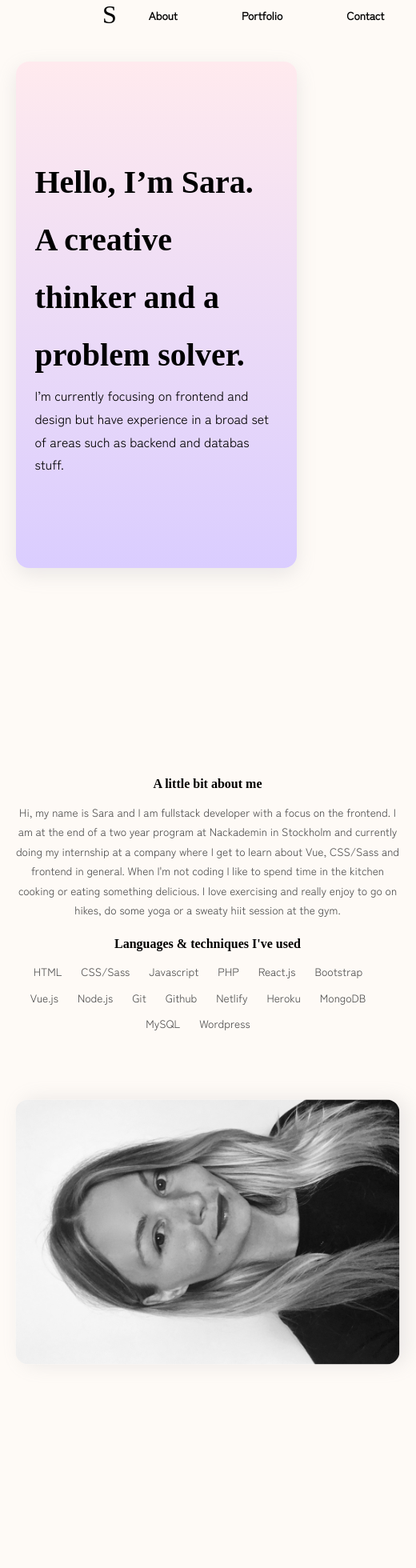
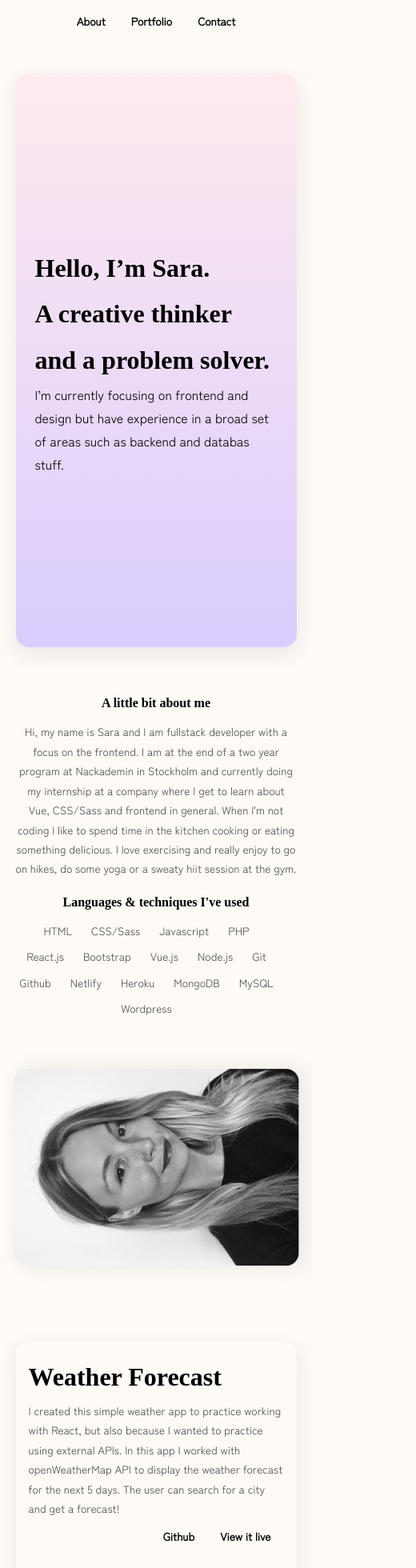
Before and after one commit to saraavvi/portfolio, a Vue app: page / in a window 390 px wide. Shown: the top 1960 px of the page at 80% size, 520 px wide, since content can reach past the window. Built offline with nearby package versions, Linux system fonts and the light colour scheme; a web font is replaced by a local one.

Commit message:
:lipstick: create media queries for smaller screens

```diff
--- a/src/components/AboutSection.vue
+++ b/src/components/AboutSection.vue
@@ -58,13 +58,16 @@ export default {
   display: flex;
   justify-content: center;
 
+  @include respond(desktop) {
+    padding: 10rem 30rem;
+  }
   @include respond(tab-port) {
     flex-direction: column-reverse;
     text-align: center;
+    padding: 5rem 30rem 0 30rem;
   }
-
-  @include respond(desktop) {
-    padding: 10rem 30rem;
+  @include respond(phone) {
+    padding: 0;
   }
 
   .image {
@@ -75,6 +78,11 @@ export default {
     @include respond(tab-port) {
       height: 60rem;
       transform: rotate(-90deg);
+    }
+    @include respond(phone) {
+      width: 70%;
+      height: auto;
+    }
   }
 }
 
@@ -89,6 +97,9 @@ export default {
   @include respond(tab-port) {
     padding-left: 0;
     min-width: 60rem;
+  }
+  @include respond(phone) {
+    min-width: 30rem;
   }
 
   .about-skills {
@@ -117,5 +128,4 @@ export default {
     padding: 0rem 3rem 1rem 0;
   }
 }
-}
 </style>
--- a/src/components/ContactSection.vue
+++ b/src/components/ContactSection.vue
@@ -22,14 +22,26 @@
   justify-content: center;
   padding: 14rem;
 
+  @include respond(phone) {
+    padding: 0rem;
+  }
+
   .text-container {
     min-width: 60rem;
     max-width: 50%;
     text-align: center;
+
+    @include respond(phone) {
+      min-width: 40rem;
+    }
   }
   .contact-text {
-    font-size: 5rem;
+    font-size: 4rem;
     font-weight: normal;
+
+    @include respond(phone) {
+      font-size: 3rem;
+    }
   }
   .li-link {
     position: relative;
--- a/src/components/LandingSection.vue
+++ b/src/components/LandingSection.vue
@@ -24,6 +24,10 @@
   align-items: center;
   box-shadow: $box-shadow;
 
+  @include respond(tab-port) {
+    height: 85vh;
+  }
+
   @include hover-lift;
 
   .heading-container {
@@ -32,6 +36,10 @@
     .heading {
       font-family: $font-secondary;
       font-size: 5rem;
+
+      @include respond(phone) {
+        font-size: 4rem;
+      }
     }
     .sub {
       font-size: 2rem;
--- a/src/components/ProjectCard.vue
+++ b/src/components/ProjectCard.vue
@@ -1,7 +1,9 @@
 <template>
   <div class="project-container">
     <div class="image-container">
-      <img class="image" :src="'/images/' + image + '.png'" />
+      <a :href="hostedLink">
+        <img class="image" :src="'/images/' + image + '.png'" />
+      </a>
     </div>
     <div class="description-container">
       <h2 class="heading">{{ name }}</h2>
@@ -95,9 +97,17 @@ export default {
     @include respond(tab-port) {
       padding: 5rem;
     }
+    @include respond(phone) {
+      padding: 2rem;
+    }
 
     .description {
       min-width: 40rem;
+      color: $color-font-grey;
+
+      @include respond(phone) {
+        min-width: 30rem;
+      }
     }
 
     .heading {
--- a/src/components/TheHeader.vue
+++ b/src/components/TheHeader.vue
@@ -12,15 +12,26 @@
 <style scoped lang="scss">
 .nav {
   display: flex;
-  padding: 0 16rem 0 16rem;
+  padding: 0rem 16rem;
   position: sticky;
   top: 0;
   background-color: $color-background;
   z-index: 1000;
 
+  @include respond(tab-port) {
+    padding: 0 8rem 0 8rem;
+  }
+  @include respond(phone) {
+    padding: 0;
+  }
+
   .logo {
-    font-size: 4rem;
+    font-size: 5rem;
     font-family: $font-secondary;
+
+    @include respond(phone) {
+      display: none;
+    }
   }
   .links-container {
     align-items: center;
@@ -33,6 +44,10 @@
     font-size: 1.7rem;
     padding: 1rem 5rem;
     font-weight: bold;
+
+    @include respond(phone) {
+      padding: 2rem;
+    }
   }
 }
 </style>
--- a/src/pages/PortfolioPage.vue
+++ b/src/pages/PortfolioPage.vue
@@ -37,6 +37,13 @@ export default {
 
   .section {
     margin-bottom: 20rem;
+
+    @include respond(tab-land) {
+      margin-bottom: 10rem;
+    }
+    @include respond(tab-port) {
+      margin-bottom: 5rem;
+    }
   }
 }
 </style>
```
Lines whose indentation alone changed are shown as unchanged.
